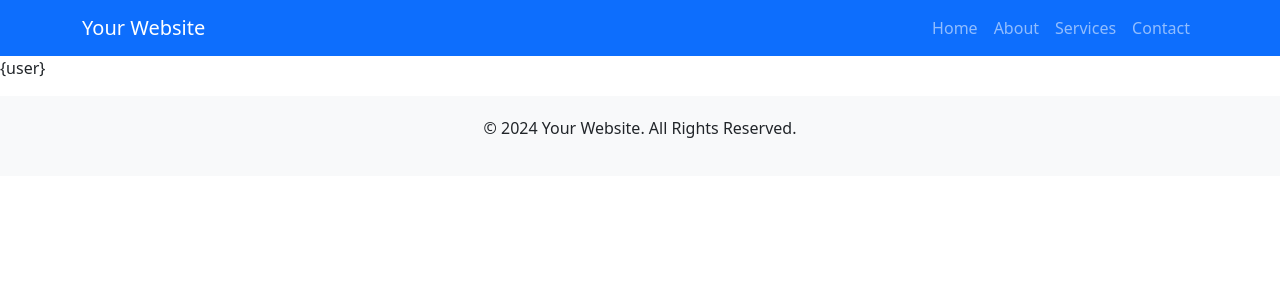
After one commit to austin1631/flask-login-system, a Flask app: template templates/user.html in a window 1280 px wide. The commit adds this page. Shown: the top 300 px of the page. Run offline with Flask 3, Linux system fonts and the light colour scheme; the template is opened without the code that fills it, so the values that code supplies are empty; some libraries are stand-ins or nearby versions.

Commit message:
flash message

```diff
--- a/app.py
+++ b/app.py
@@ -1,4 +1,4 @@
-from flask import Flask, redirect, url_for, render_template, request, session
+from flask import Flask, redirect, url_for, render_template, request, session, flash
 from datetime import timedelta
 
 app = Flask(__name__)
@@ -29,12 +29,15 @@ def login():
 def user():
     if "user" in session:
         user = session["user"]
-        return f"<h1>{user}</h1>"
+        return render_template("user.html", user=user)
     else:
         return redirect(url_for("login"))
 
 @app.route("/logout")
 def logout():
+    if "user" in session:
+        user = session["user"]
+        flash("You have been logged out!, {user}", "info")
     session.pop("user", None)
     return redirect(url_for("login"))
 
--- /dev/null
+++ b/templates/user.html
@@ -0,0 +1,16 @@
+{% extends 'base.html' %}
+{% block title %} User Page {% endblock %}
+
+{% block content %}
+
+{% with messages = get_flashed_messages() %}
+{% if messages %}
+  {% for msg in messages %}
+    <p>{{msg}}</p>
+  {% endfor %}
+{% endif %}
+{% endwith %}
+
+<p>{user}</p>
+
+{% endblock %}
```
Also changed, not shown: templates/login.html (+13 -2 lines).
